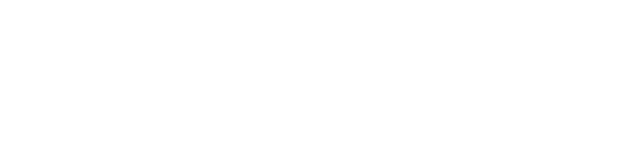
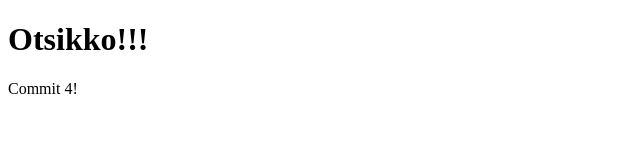
Before and after one commit to sampsahanhela/githarjoitus, a plain HTML site: page index.html in a window 1280 px wide. Shown: the whole page, without its empty margins (0-640 px from the left). Drawn offline with Linux system fonts and the light colour scheme.

Commit message:
commit 4

```diff
--- a/index.html
+++ b/index.html
@@ -6,6 +6,7 @@
     <title>Document</title>
 </head>
 <body>
-
+    <h1>Otsikko!!!</h1>
+    <p>Commit 4!</p>
 </body>
 </html>
```
